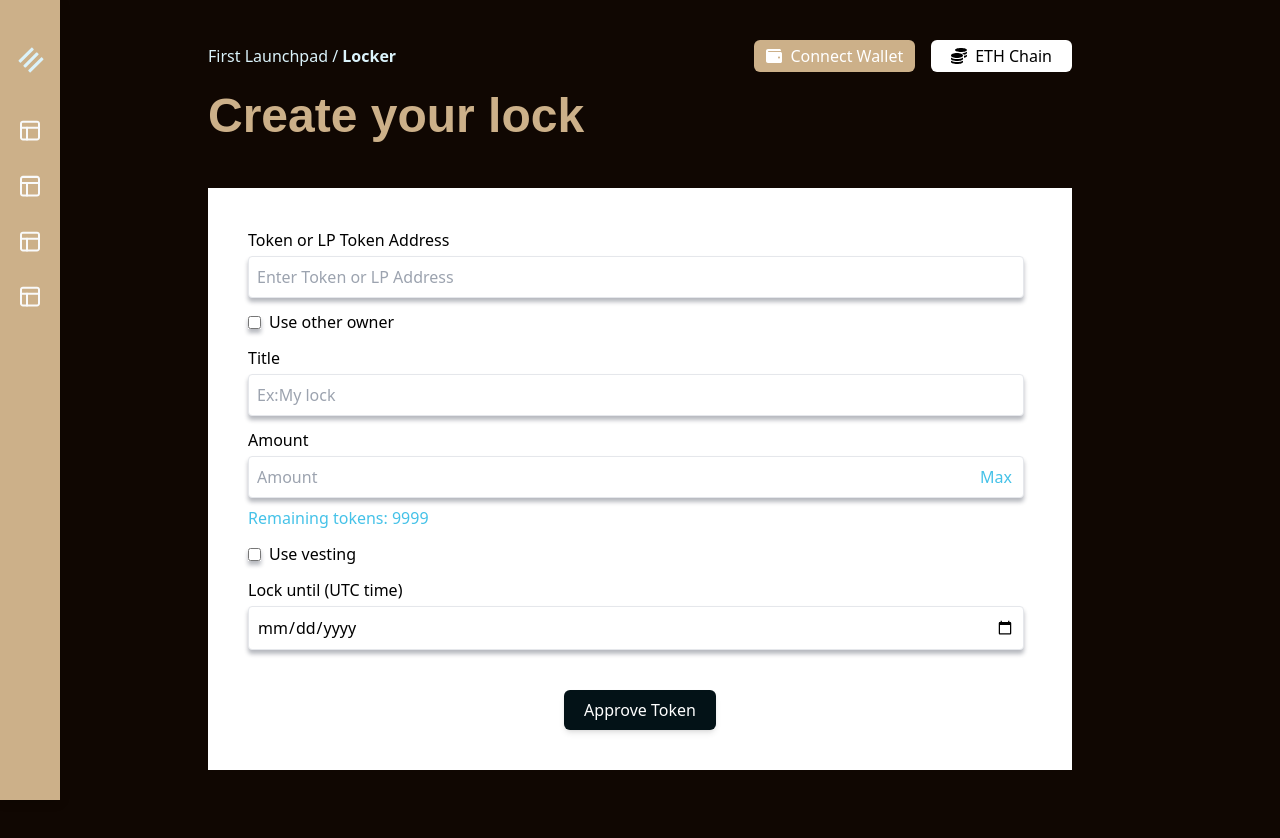
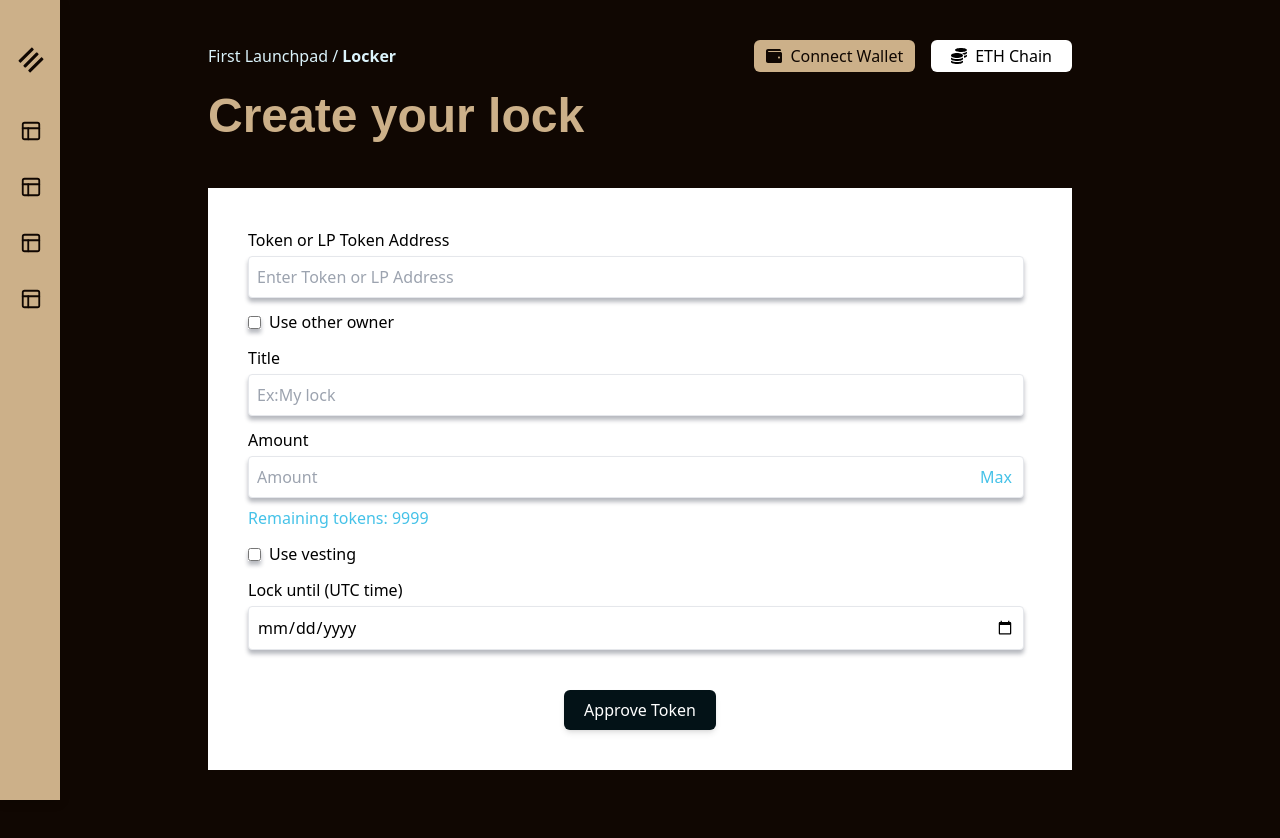
Before and after one commit to Demandtech/gob, a React (Vite) app: page /locker in a window 1280 px wide. Shown: the top 838 px of the page. Built offline with nearby package versions, Linux system fonts and the light colour scheme; a web font is replaced by a local one.

Commit message:
icons color change

```diff
--- a/src/components/Header.jsx
+++ b/src/components/Header.jsx
@@ -8,8 +8,8 @@ const Header = ({ title, page }) => {
           <span>First Launchpad</span> / <strong>{page}</strong>
         </div>
         <div className='flex items-center gap-4'>
-          <button className='hover:-translate-y-0.5 bg-[#ccb089] text-white px-3 py-1 rounded-md flex items-center gap-2  transition-all delay-150 flex-1'>
-            <FaWallet />
+          <button className='hover:-translate-y-0.5 bg-[#ccb089] text-[#100702] px-3 py-1 rounded-md flex items-center gap-2  transition-all delay-150 flex-1'>
+            <FaWallet className='text-[#100702]' />
             Connect Wallet
           </button>
           <button className='hover:-translate-y-0.5 bg-white text-black px-5 py-1 rounded-md flex items-center gap-2 transition-all delay-150'>
--- a/src/components/Sidebar.jsx
+++ b/src/components/Sidebar.jsx
@@ -3,6 +3,7 @@ import menu from '../assets/svgs/menu-icon.svg'
 import { FaBars, FaArrowLeft } from 'react-icons/fa'
 import navArroIcon from '../assets/svgs/nav-arrow-icon.svg'
 import { Link } from 'react-router-dom'
+import { FiLayout } from 'react-icons/fi'
 
 const navigation = [
   {
@@ -68,7 +69,7 @@ const Sidebar = () => {
   return (
     <>
       <div
-        className='bg-background text-primary flex items-center  gap-5 md:hidden p-5'
+        className='bg-background text-[#100702] flex items-center  gap-5 md:hidden p-5'
         onClick={(event) => handleSidebar(event)}
       >
         <button
@@ -86,7 +87,7 @@ const Sidebar = () => {
           )}
           <div className='icon absolute top-0 h-full left-0 w-full'></div>
         </button>
-        <p className='text-primary flex-1'>First Launchpad</p>
+        <p className='flex-1'>First Launchpad</p>
       </div>
       <aside
         className={`aside text-primary min-h-screen bottom-0 top-[64px] md:top-0 transition-all duration-300 z-50 absolute md:fixed bg-background`}
@@ -108,17 +109,22 @@ const Sidebar = () => {
             <button className='h-10 relative' type='button'>
               {!isSidebarOpen ? (
                 <div className='icon'>
-                  <FaBars size={22} className='-rotate-45 icon' />
+                  <FaBars
+                    size={22}
+                    className='-rotate-45 icon text-[#100702]'
+                  />
                 </div>
               ) : (
-                <div className='icon'>
+                <div className='icon text-[#100702]'>
                   <FaArrowLeft size={22} />
                 </div>
               )}
               <div className='icon absolute top-0 h-full left-0 w-full'></div>
             </button>
             {isSidebarOpen && (
-              <p className='whitespace-nowrap'>First Launchpad</p>
+              <p className='text-[#100702] whitespace-nowrap'>
+                First Launchpad
+              </p>
             )}
           </div>
 
@@ -128,15 +134,11 @@ const Sidebar = () => {
                 <li key={nav.id} className=''>
                   <div
                     onClick={() => handleMenuOpen(index)}
-                    className='menu-item flex gap-5'
+                    className='menu-item flex gap-5 text-[#100702]'
                   >
                     <div>
                       <button className='w-5'>
-                        <img
-                          className='w-full object-cover'
-                          src={menu}
-                          alt={'menu icon'}
-                        />
+                        <FiLayout size={22} className='text-[#100702]' />
                       </button>
                     </div>
                     {isSidebarOpen && (
@@ -154,7 +156,7 @@ const Sidebar = () => {
                   >
                     {nav.child.map((navChild, childIndex) => {
                       return (
-                        <li className='pl-2' key={childIndex}>
+                        <li className='pl-2 text-[#100702]' key={childIndex}>
                           {navChild}
                         </li>
                       )
--- a/src/pages/Home.jsx
+++ b/src/pages/Home.jsx
@@ -7,12 +7,12 @@ const Home = () => {
     <Layout>
       <div>
         <Header page='Home' title='First Launchpad' />
-        <div className='rounded-xl home-img overflow-hidden h-[450px]'>
+        <div className='rounded-xl home-img overflow-hidden h-[500px]'>
           <div className='w-full h-full'>
             <img
-              src='https://i.ibb.co/ZVG5wV1/photo1685955725.jpg'
+              src='https://i.ibb.co/hBS9bSh/BOOK.png'
               alt='logo'
-              className='w-full h-full object-contain '
+              className='w-full h-full object-fill '
             />
           </div>
         </div>
```
